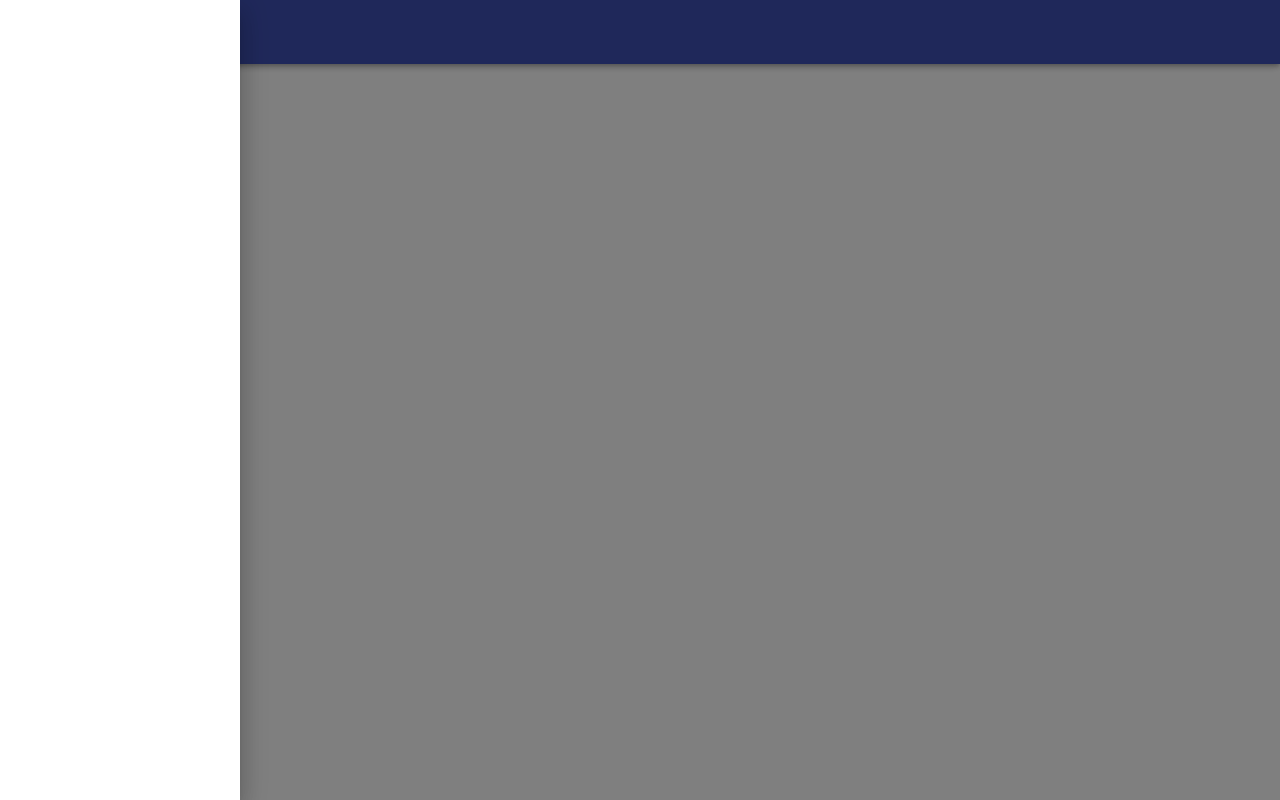
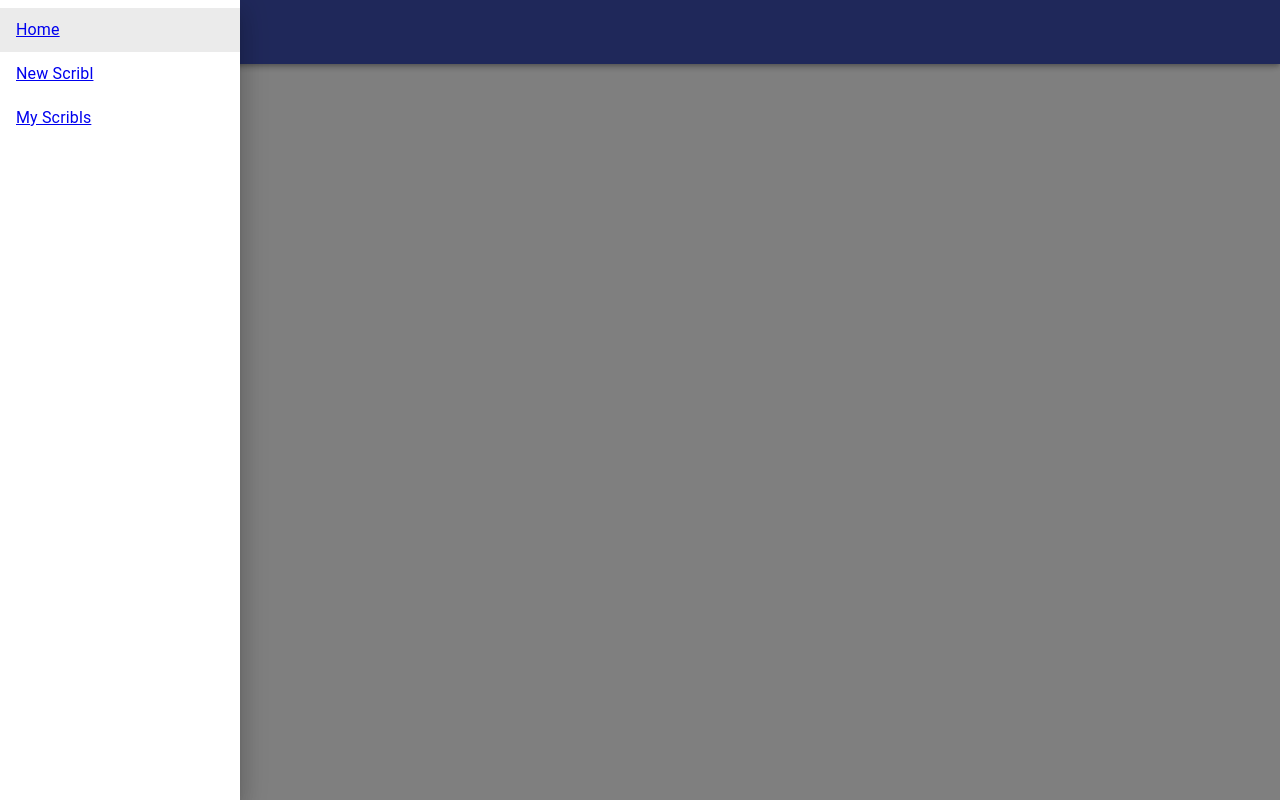
Before and after one commit to zacharytq/scribl-frontend, a React (Create React App) app: page / in a window 1280 px wide. Both pictures are taken after a click on the button 36 px from the left and 32 px from the top of the page. Built offline with nearby package versions, Linux system fonts and the light colour scheme.

Commit message:
drawer now has list of links in it

```diff
--- a/src/components/Navbar1.js
+++ b/src/components/Navbar1.js
@@ -1,6 +1,8 @@
 import React, {useState} from 'react';
-import { AppBar, Toolbar, IconButton, Drawer, makeStyles } from '@material-ui/core';
+import { AppBar, Toolbar, IconButton, Drawer, makeStyles, MenuList, MenuItem, ListItemText } from '@material-ui/core';
 import MenuIcon from '@material-ui/icons/Menu';
+import Routes from '../Routes'
+import { NavLink, withRouter } from 'react-router-dom';
 
 const useStyles = makeStyles(() => ({
   drawer: {
@@ -8,13 +10,21 @@ const useStyles = makeStyles(() => ({
   },
   drawerPaper: {
     width: 240
+  },
+  list: {
+    width: 'auto'
   }
 }))
 
-const Navbar = () => {
+const Navbar = (props) => {
   const classes = useStyles();
   const [ isOpen, setIsOpen ] = useState(false);
   const toggleIsOpen = () => setIsOpen(!isOpen)
+
+  const activeRoute = (route) => {
+    return route === props.location.pathname ? true : false;
+  }
+
   return (
     <div>
       <div>
@@ -27,9 +37,26 @@ const Navbar = () => {
         </AppBar>
       </div>
       <Drawer className={classes.drawer} open={isOpen} onClose={toggleIsOpen} classes={{ paper: classes.drawerPaper}}>
+        <div
+          className={classes.list}
+          role='presentation'
+          onClick={toggleIsOpen}
+        >
+          <MenuList>
+            {Routes.map((route, key) => {
+              return (
+                <NavLink to={route.path} key={key}>
+                  <MenuItem selected={activeRoute(route.path)}>
+                    <ListItemText primary={route.sidebarName} />
+                  </MenuItem>
+                </NavLink>
+              )
+            })}
+          </MenuList>
+        </div>
       </Drawer>
     </div>
   )
 }
 
-export default Navbar;
+export default withRouter(Navbar);
```
Also changed, not shown: package.json (+8 -0 lines), 2 other files (tests, documents, lock files or other folders).
